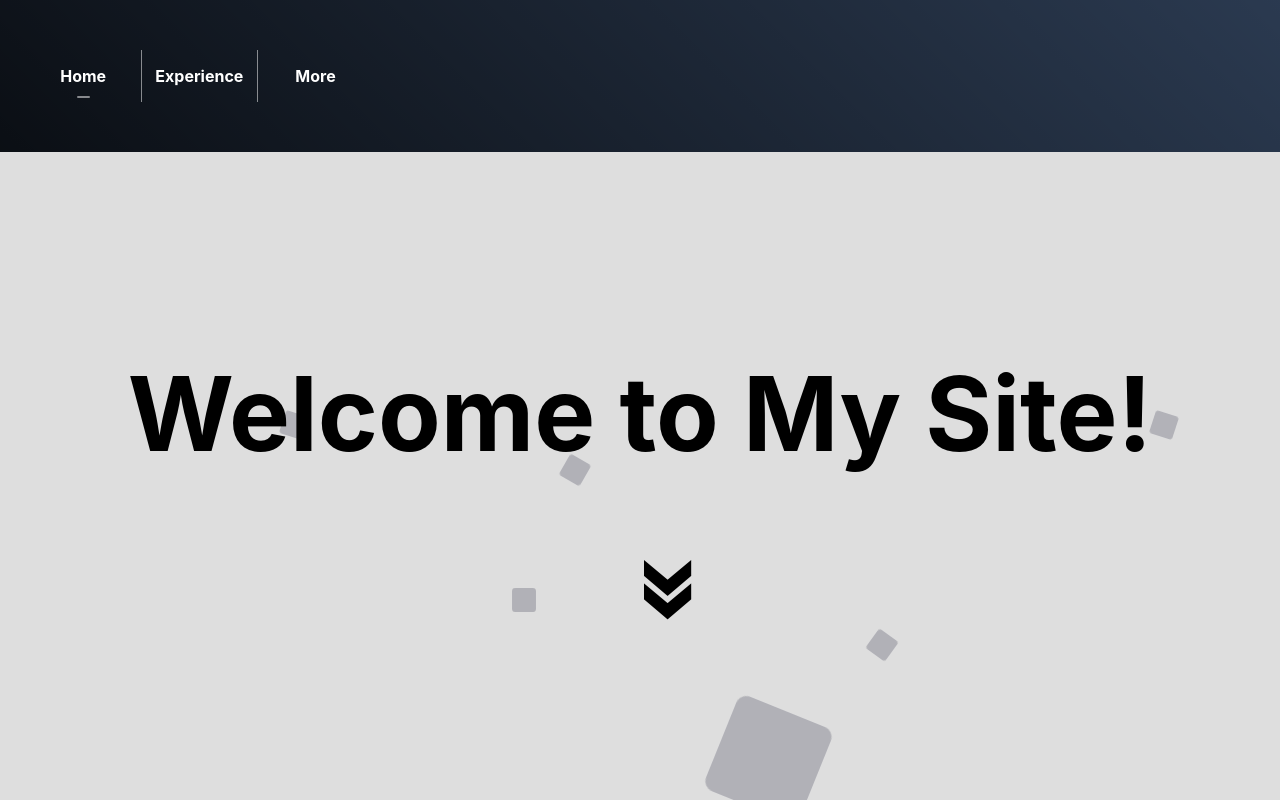
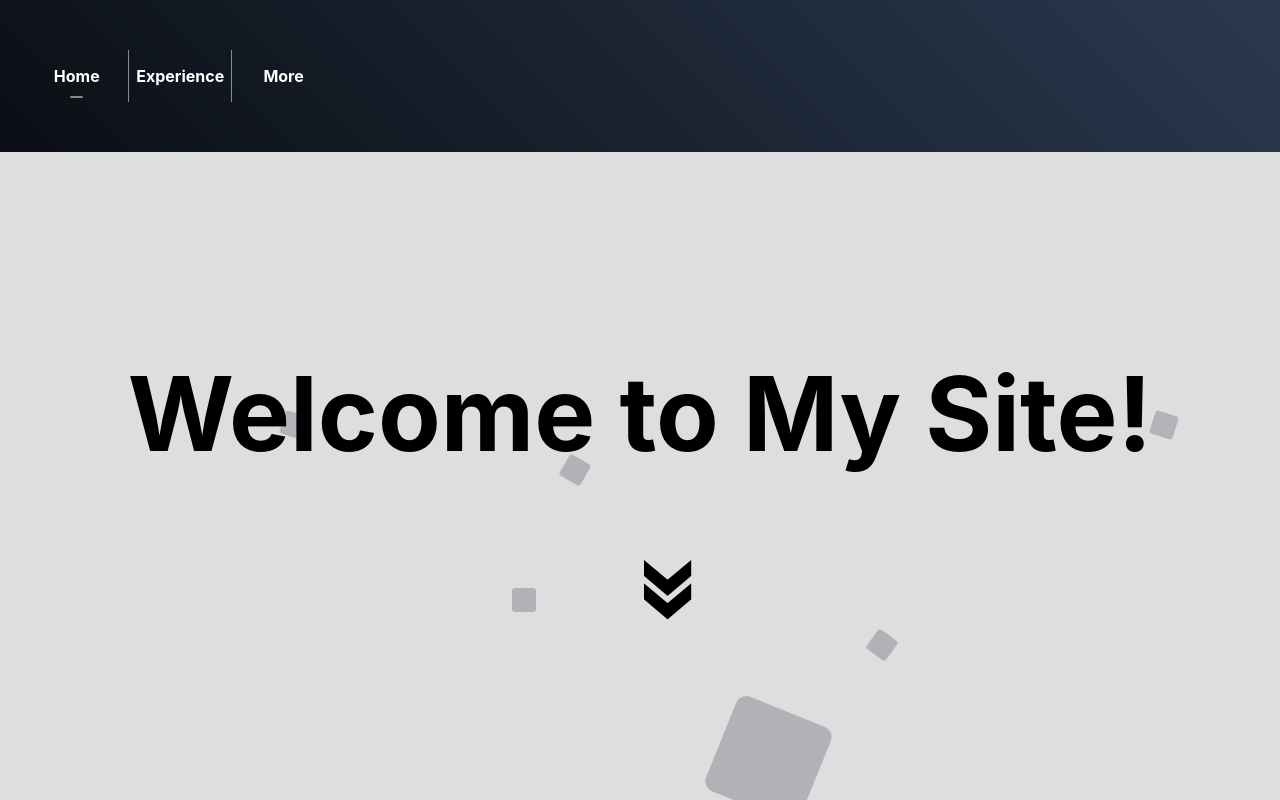
Before and after one commit to sandilsranasinghe/sandilsranasinghe.github.io, a React (Create React App) app: page / in a window 1280 px wide. Shown: the top 800 px of the page. Built offline with nearby package versions, Linux system fonts and the light colour scheme.

Commit message:
add react router

```diff
--- a/package.json
+++ b/package.json
@@ -5,6 +5,7 @@
   "dependencies": {
     "react": "^17.0.2",
     "react-dom": "^17.0.2",
+    "react-router-dom": "^6.8.1",
     "react-scripts": "5.0.0"
   },
   "scripts": {
--- a/src/App.css
+++ b/src/App.css
@@ -58,7 +58,7 @@ header div {
   color: #ffffff;
   font-weight: bold;
   width: 8vw;
-  padding: 1rem 0.5vw 1rem 0.5vw;
+  /* padding: 1rem 0.5vw 1rem 0.5vw; */
   border-right: 1px solid rgba(255, 255, 255, 0.5);
   user-select: none;
   text-align: center;
@@ -77,11 +77,17 @@ header div:hover {
   content: "";
   position: absolute;
   bottom: 0.25rem;
-  left: 4vw;
+  left: 3.5vw;
   width: 1vw;
   height: 2px;
   background-color: rgba(255, 255, 255, 0.5);
   border-radius: 1px;
+}
+.link {
+  color: inherit;
+  text-decoration: none;
+  display: block;
+  padding: 1rem 0.5vw 1rem 0.5vw;
 }
 @media screen and (max-width: 1080px) {
   header {
--- a/src/App.js
+++ b/src/App.js
@@ -1,18 +1,8 @@
 import "./App.css";
-import { useState } from "react";
-import { Footer, NavBar, TabContent, AnimatedSquares } from "./Layout";
+import { TabContent } from "./Layout";
 
 function App() {
-  const [currentTab, setCurrentTab] = useState("home");
-
-  return (
-    <div id="inner-root">
-      <NavBar setCurrentTab={setCurrentTab} currentTab={currentTab} />
-      <TabContent currentTab={currentTab} />
-      <Footer />
-      <AnimatedSquares />
-    </div>
-  );
+  return <TabContent />;
 }
 
 export default App;
--- a/src/Layout.js
+++ b/src/Layout.js
@@ -1,52 +1,54 @@
 import { HomeTab, ExperienceTab, MoreTab } from "./tabs";
+import {
+  RouterProvider,
+  createBrowserRouter,
+  Link,
+  useLocation,
+  Outlet,
+} from "react-router-dom";
 
-export const TabContent = ({ currentTab }) => {
-  switch (currentTab) {
-    case "home":
-      return <HomeTab />;
-    case "experience":
-      return <ExperienceTab />;
-    case "more":
-      return <MoreTab />;
-    default:
-      return <HomeTab />;
-  }
-};
+const AppLayout = () => (
+  <div id="inner-root">
+    <NavBar />
+    <Outlet />
+    <Footer />
+    <AnimatedSquares />
+  </div>
+);
 
-export const NavBar = ({ currentTab, setCurrentTab }) => {
-  const handleTabClick = (tabId) => {
-    setCurrentTab(tabId);
-    console.log(currentTab);
-  };
-
+const NavBar = () => {
+  const location = useLocation();
   return (
     <header id="tab-menu">
       <div
         id="tab-home"
-        onClick={() => handleTabClick("home")}
-        className={currentTab === "home" ? "selected-tab" : ""}
+        className={location.pathname === "/" ? "selected-tab" : ""}
       >
-        Home
+        <Link to={`/`} className="link">
+          Home
+        </Link>
       </div>
       <div
         id="tab-experience"
-        onClick={() => handleTabClick("experience")}
-        className={currentTab === "experience" ? "selected-tab" : ""}
+        className={location.pathname === "/experience" ? "selected-tab" : ""}
       >
-        Experience
+        <Link to={`/experience`} className="link">
+          Experience
+        </Link>
       </div>
       <div
         id="tab-more"
-        onClick={() => handleTabClick("more")}
-        className={currentTab === "more" ? "selected-tab" : ""}
+        className={location.pathname === "/more" ? "selected-tab" : ""}
       >
-        More
+        <Link to={`/more`} className="link">
+          More
+        </Link>
       </div>
     </header>
   );
 };
 
-export const Footer = () => {
+const Footer = () => {
   return (
     <footer>
       <div>
@@ -77,20 +79,42 @@ export const Footer = () => {
   );
 };
 
-export const AnimatedSquares = () => {
+const AnimatedSquares = () => {
   return (
     <div id="square-animation-container">
-      <div className="square-md square-animated"></div>
-      <div className="square-sm square-animated"></div>
-      <div className="square-lg square-animated"></div>
-      <div className="square-sm square-animated"></div>
-      <div className="square-sm square-animated"></div>
-      <div className="square-md square-animated"></div>
-      <div className="square-lg square-animated"></div>
-      <div className="square-sm square-animated"></div>
-      <div className="square-sm square-animated"></div>
-      <div className="square-md square-animated"></div>
-      <div className="square-sm square-animated"></div>
+      <div aria-hidden="true" className="square-md square-animated"></div>
+      <div aria-hidden="true" className="square-sm square-animated"></div>
+      <div aria-hidden="true" className="square-lg square-animated"></div>
+      <div aria-hidden="true" className="square-sm square-animated"></div>
+      <div aria-hidden="true" className="square-sm square-animated"></div>
+      <div aria-hidden="true" className="square-md square-animated"></div>
+      <div aria-hidden="true" className="square-lg square-animated"></div>
+      <div aria-hidden="true" className="square-sm square-animated"></div>
+      <div aria-hidden="true" className="square-sm square-animated"></div>
+      <div aria-hidden="true" className="square-md square-animated"></div>
+      <div aria-hidden="true" className="square-sm square-animated"></div>
     </div>
   );
 };
+
+const TabRouter = createBrowserRouter([
+  {
+    path: "/",
+    element: <AppLayout />,
+    children: [
+      {
+        path: "/",
+        element: <HomeTab />,
+      },
+      {
+        path: "/experience",
+        element: <ExperienceTab />,
+      },
+      {
+        path: "/more",
+        element: <MoreTab />,
+      },
+    ],
+  },
+]);
+export const TabContent = () => <RouterProvider router={TabRouter} />;
```
